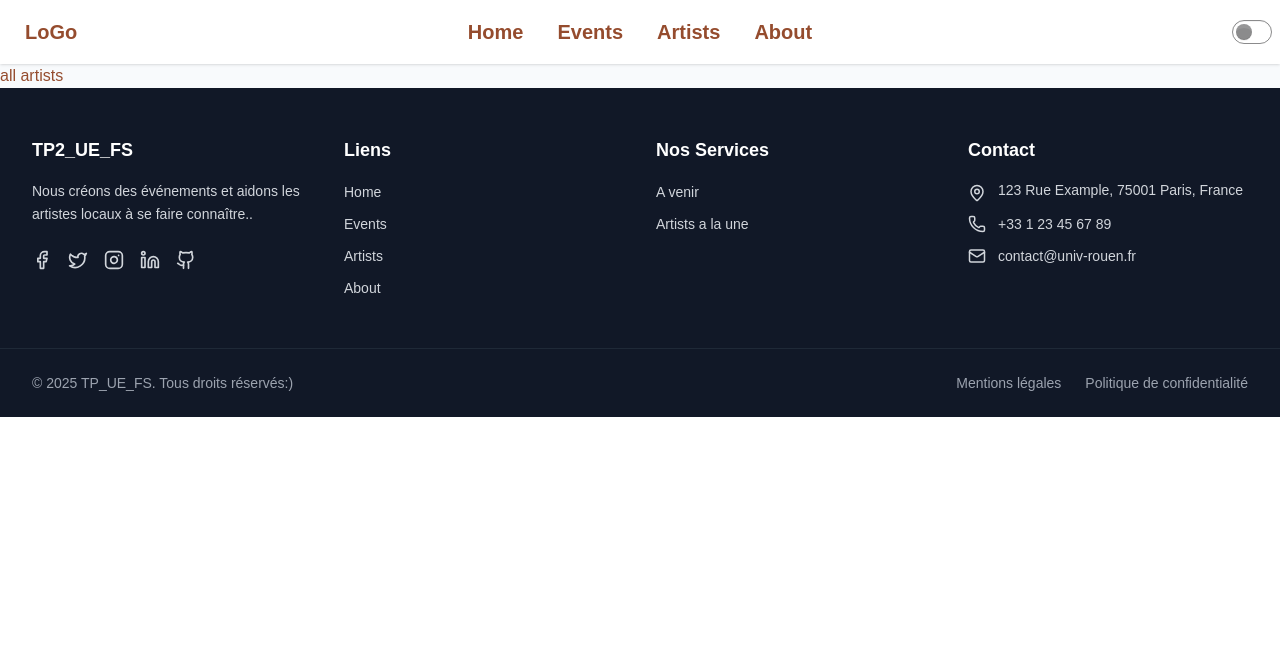
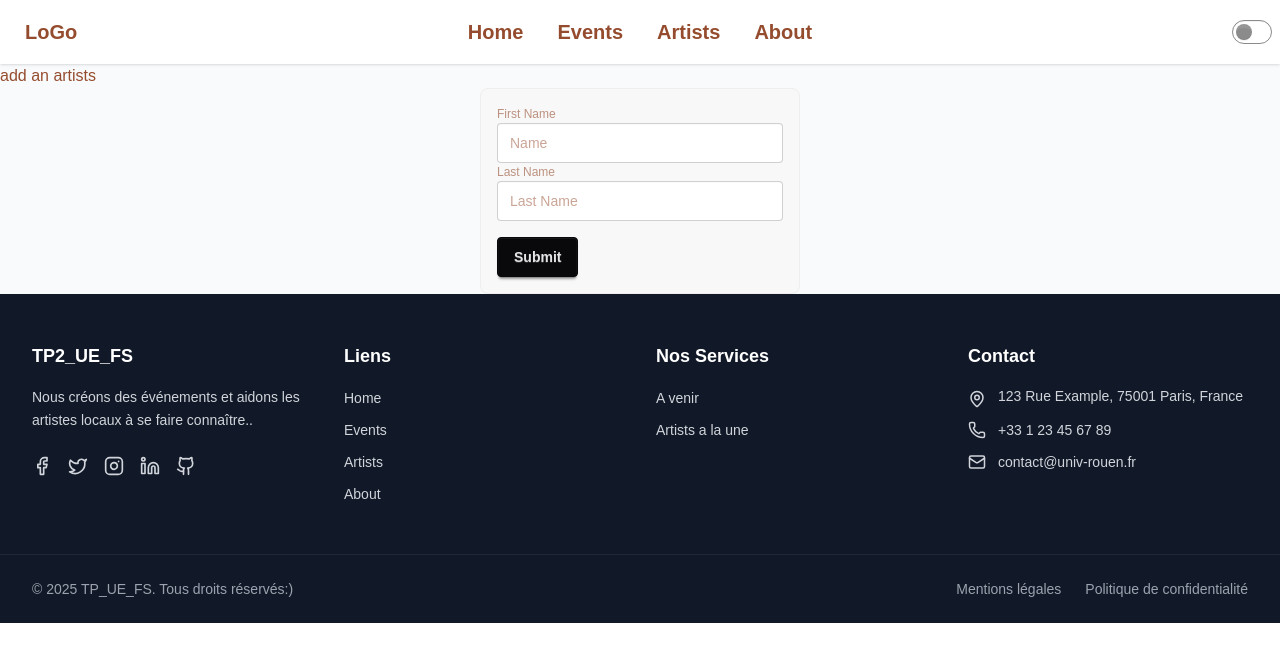
Before and after one commit to Mouloud-Msd/TP2-UE_Fullstack, a React (Vite) app: page /artists in a window 1280 px wide. Shown: the top 662 px of the page. Built offline with nearby package versions, Linux system fonts and the light colour scheme.

Commit message:
feature/Ajout formulaire insertion Artist

```diff
--- /dev/null
+++ b/src/features/artists/components/ArtistForm.tsx
@@ -0,0 +1,47 @@
+ import {useState} from "react"
+import artistsApi from "../../../http/artistsApi";
+ function  ArtistForm(){
+const [Name , setname] = useState("");
+const [LastName , setLname] = useState("");
+
+function handleChangeLN(e : React.ChangeEvent<HTMLInputElement>){
+    setLname(e.target.value);
+
+}
+function handleChangeN(e : React.ChangeEvent<HTMLInputElement>){
+    setname(e.target.value);
+}
+async function handleSubmit(e :React.FormEvent){
+    e.preventDefault();
+    try{
+        const ArtistData = {
+            label : `${Name} ${LastName} `
+        }
+        const response = await artistsApi.create(ArtistData);
+        console.log(response.data);
+        setname("")
+        setLname("")
+    }catch (error){
+        console.error("eroor",error);
+
+    }
+
+}
+
+    return (
+        <fieldset className="fieldset bg-base-200 border-base-300 rounded-box w-xs border p-4 mx-auto">
+
+    <form onSubmit={handleSubmit}>
+
+  <label className="label">First Name</label>
+  <input type="text" value={Name} className="input" placeholder="Name" onChange={handleChangeN} required />
+
+  <label className="label">Last Name</label>
+  <input type="text" value={LastName} className="input" placeholder="Last Name" onChange={handleChangeLN} required />
+
+  <button className="btn btn-neutral mt-4">Submit</button>
+  </form>
+</fieldset>
+    )
+}
+export default ArtistForm ;
--- a/src/features/artists/pages/Artists.tsx
+++ b/src/features/artists/pages/Artists.tsx
@@ -1,5 +1,7 @@
 // import axios from 'axios';
 //  import { useEffect, useState } from 'react';
+import ArtistForm from "../components/ArtistForm";
+
 export default function Artists() {
     //  const [artists , setArtists] = useState([]);
     // useEffect(
@@ -15,12 +17,8 @@ export default function Artists() {
     // )
   return (
     <div>
-    <h1>all artists</h1>
-    <ul>
-        {/* {artists.map( (artist, index) => (
-            <li key={index}>{artist}</li>
-        ))} */}
-    </ul>
+    <h1>add an artists</h1>
+    <ArtistForm/>
     </div>
     )
 }
--- a/src/features/events/pages/Events.tsx
+++ b/src/features/events/pages/Events.tsx
@@ -1,17 +1,17 @@
 // import axios from 'axios';
-// import eventsApi from '../../../http/eventApi';
-// import { useEffect, useState } from 'react';
-export default function Artists() {
-  // const [events , setEvents] = useState(null);
-  // useEffect(()=>{
-  //     eventApi.getAll().then( (response) => {
-  //         setEvents(response.data);
-  //         console.log(response.data);
-  //     } ).catch( (error) => {
-  //         console.error("Error fetching events:", error);
-  //     } );
+ import eventsApi from '../../../http/eventsApi';
+ import { useEffect } from 'react';
+export default function Events() {
+  useEffect(()=>{
+      eventsApi.getAll().then( (response) => {
+          console.log("bonjour");
+          console.log(response.data);
+      } ).catch( (error) => {
+          console.error("Error fetching events:", error);
+      } );
 
-  // },[])
+  },[])
+
   return (
     <div className="">
       <ul className="w-full min-h-screen list bg-base-100 shadow-md w-2xl m-auto p-6 ">
--- a/src/http/artistsApi.ts
+++ b/src/http/artistsApi.ts
@@ -0,0 +1,6 @@
+import apiClient from "./apiClient";
+
+const artistsApi = {
+    create: (data:{label: string}) => apiClient.post("/artists",data)
+}
+export default artistsApi;
```
Also changed, not shown: 1 other file (tests, documents, lock files or other folders).
